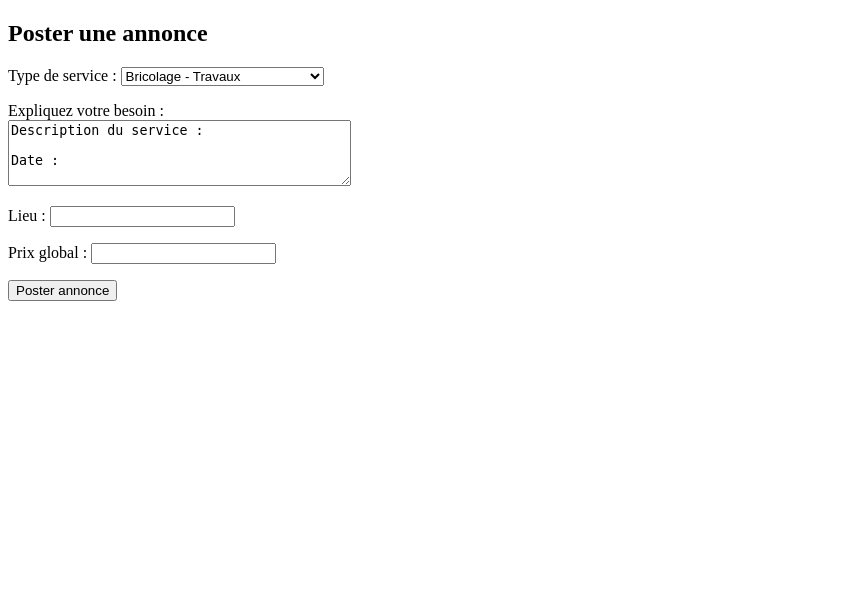
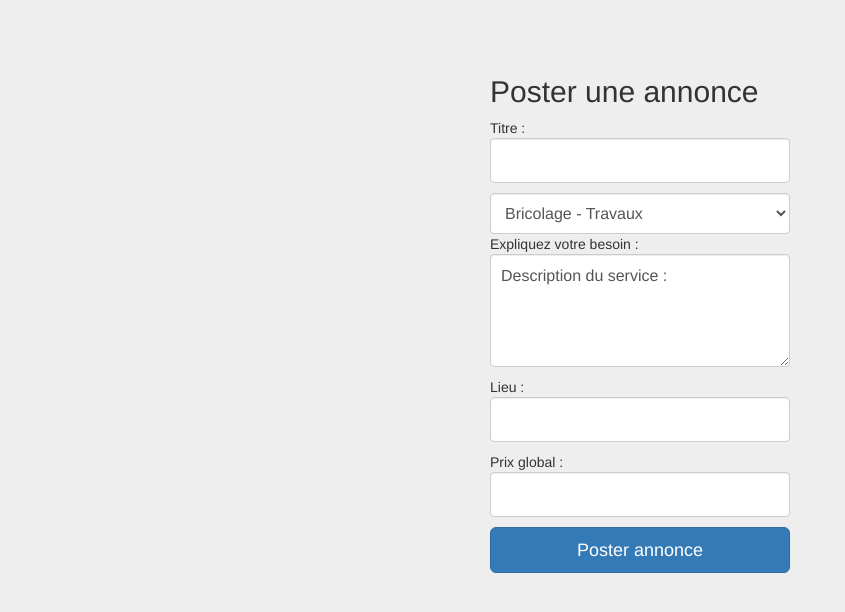
Before and after one commit to Typhon0/Projet-Web-DUT, a PHP site: page /Projet-Web-DUT/View/PosterAnnonce.php in a window 1280 px wide. Shown: the top 612 px of the page, without its empty margins (0-845 px from the left). Run offline with PHP 8.4, Linux system fonts and the light colour scheme.

Commit message:
add view poster annonce

```diff
--- a/View/PosterAnnonce.php
+++ b/View/PosterAnnonce.php
@@ -1,16 +1,33 @@
 <!DOCTYPE html>
-<html>
+<html lang="en">
+
 <head>
-        <title>Poster une annonce</title>
-        <meta charset="utf-8" />
+    <meta charset="utf-8">
+    <meta http-equiv="X-UA-Compatible" content="IE=edge">
+    <meta name="viewport" content="width=device-width, initial-scale=1">
+    <!-- The above 3 meta tags *must* come first in the head; any other head content must come *after* these tags -->
+    <meta name="description" content="">
+    <meta name="author" content="">
+    <link rel="icon" href="../../favicon.ico">
+    <title>Se connecter</title>
+    <!-- Bootstrap core CSS -->
+    <link href="../css/bootstrap.min.css" rel="stylesheet">
+    <!-- Custom styles for this template -->
+    <link href="../css/signin.css" rel="stylesheet">
+    <!-- HTML5 shim and Respond.js for IE8 support of HTML5 elements and media queries -->
+    <!--[if lt IE 9]>
+      <script src="https://oss.maxcdn.com/html5shiv/3.7.3/html5shiv.min.js"></script>
+      <script src="https://oss.maxcdn.com/respond/1.4.2/respond.min.js"></script>
+    <![endif]-->
 </head>
+
 <body>
-        <h2>Poster une annonce</h2>
-
-        <p>
-<form action="gestionAnnonce.php" method="post">
-		<p>Type de service : <FORM>
-	<SELECT name="service" size="1">
+    <div class="container">
+        <form class="form-signin" action="gestionAnnonce.php" method="post">
+            <h2 class="form-signin-heading">Poster une annonce</h2>
+            <p>Titre :
+                <input class="form-control" type="text" name="titre" /> </p>
+            <SELECT class="form-control" name="service" size="1">
                 <OPTION>Bricolage - Travaux</OPTION>
                 <OPTION>Jardinage - Piscine</OPTION>
                 <OPTION>Déménagement - Manutention</OPTION>
@@ -27,15 +44,16 @@
                 <OPTION>Sport-Partenaires</OPTION>
                 <OPTION>Restauration - Réception</OPTION>
             </SELECT>
+            <p> Expliquez votre besoin :</br>
+                <TEXTAREA class="form-control" name="message" rows=4 cols=40>Description du service :</TEXTAREA>
+                <p>Lieu :
+                    <input class="form-control" type="text" name="lieu" /> </p>
+                <p>Prix global :
+                    <input class="form-control" type="number" name="prix" /> </p>
+                <button class="btn btn-lg btn-primary btn-block" type="submit">Poster annonce</button>
+        </form>
+    </div>
+    <!-- /container -->
+</body>
 
-<p> Expliquez votre besoin :</br><TEXTAREA name="message" rows=4 cols=40>Description du service :
-
-Date :</TEXTAREA>
-		<p>Lieu : <input type="text" name="lieu" /></p>
-		<p>Prix global : <input type="number" name="prix" /></p>
-		<p><input type="submit" value="Poster annonce"></p>
-
-</form>
-</p>
-</body>
 </html>
--- a/View/menu.php
+++ b/View/menu.php
@@ -4,7 +4,7 @@
         <!-- Brand and toggle get grouped for better mobile display -->
         <div class="navbar-header">
             <button type="button" class="navbar-toggle" data-toggle="collapse" data-target="#bs-example-navbar-collapse-1"> <span class="sr-only">Toggle navigation</span> <span class="icon-bar"></span> <span class="icon-bar"></span> <span class="icon-bar"></span> </button>
-            <a class="navbar-brand" href="#"> <img src="http://placehold.it/150x50&text=Logo" alt=""> </a>
+            <a class="navbar-brand" href="#"> <img style="width: 55px;" src="http://localhost/Projet-Web-DUT/img/logo.png" alt=""> </a>
         </div>
         <!-- Collect the nav links, forms, and other content for toggling -->
         <div class="collapse navbar-collapse" id="bs-example-navbar-collapse-1">
--- a/View/messagerie.php
+++ b/View/messagerie.php
@@ -31,7 +31,6 @@ $req1 = mysql_query('select m1.idMessage, m1.destinataire, m1.emetteur, count(m2
 $req2 = mysql_query('select m1.idMessage, m1.destinataire, m1.emetteur, count(m2.idMessage) as reps,m1.contenu,m1.objet,m1.lu,m1.date_envoi, Utilisateur.idUtilisateur as userid, Utilisateur.login from Message as m1, Message as m2,Utilisateur where ((m1.emetteur="'.$_SESSION['userid'].'" and m1.lu=true and Utilisateur.idUtilisateur=m1.destinataire) or (m1.destinataire="'.$_SESSION['userid'].'" and m1.lu=true and Utilisateur.idUtilisateur=m1.emetteur)) and m2.idMessage=m1.idMessage group by m1.idMessage order by m1.idMessage desc');
 
                ?>
-
                         <div class="row">
                             <div class="col-sm-3 col-md-2"> </div>
                             <div class="col-sm-9 col-md-10">
@@ -73,7 +72,6 @@ $req2 = mysql_query('select m1.idMessage, m1.destinataire, m1.emetteur, count(m2
                             </div>
                         </div>
             </div>
-
             <?php
 //On affiche la liste des messages non-lus
 while($dn1 = mysql_fetch_array($req1))
--- a/docs/sql/Insert.sql
+++ b/docs/sql/Insert.sql
@@ -3,7 +3,7 @@ INSERT INTO Service(nom) VALUES ('Bricolage - Travaux'), ('Jardinage - Piscine')
 ('Enfants'), ('Animaux'), ('Informatique et web'), ('Photographie - Vidéo'), ('Animation - Evénements'), ('Cours- Formations'),
 ('Administratif - Bureautique'), ('Mode - Santé - Bien être'), ('Sport - Partenaires'), ('Restaurant - Réception');
 
-INSERT INTO Utilisateur(login, email, mdp, description, dateNaiss, type) VALUES
+INSERT INTO Utilisateur(login, email, mdp, description, dateNaiss, typeU) VALUES
 ('Dorian', 'dorian@email.fr', 'mdp', 'Ceci est une description', '1997-12-10', 'type'),
 ('Loic', 'loic@email.fr', 'mdp', 'Ceci est également une description', '1996-06-02', 'type');
 
```
Also changed, not shown: View/mesAnnonces.php (+13 -0 lines), img/logo.png (renamed from img/logo pphp.png). Lines whose indentation alone changed are shown as unchanged.
